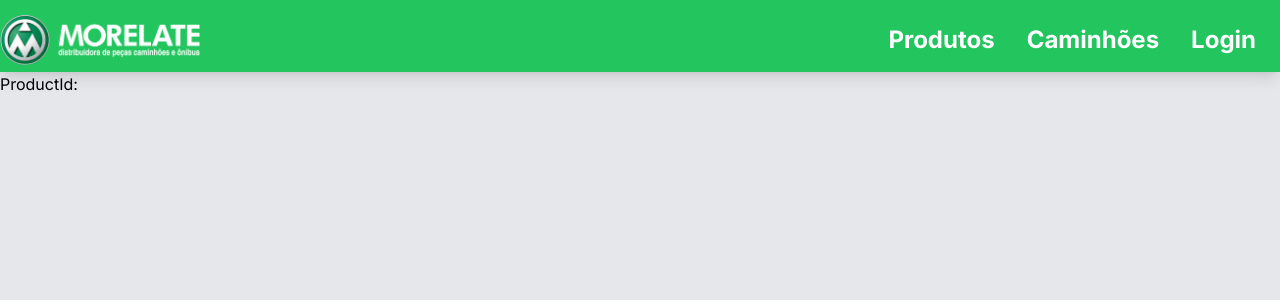
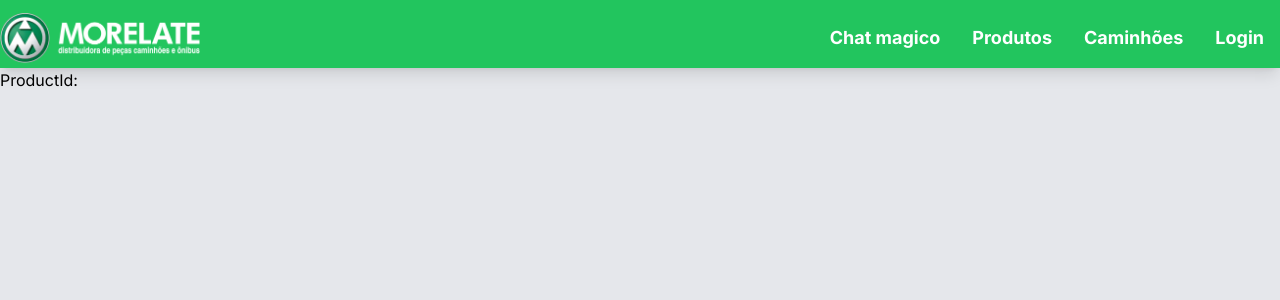
Before and after one commit to Tutuacs/Fullstack---NestJs-NextJs, a Next.js app in the folder client/: page /products in a window 1280 px wide. Shown: the top 300 px of the page. Built offline with nearby package versions, Linux system fonts and the light colour scheme; no server answers.

Commit message:
navbar responsive

```diff
--- a/client/src/components/Navbar.tsx
+++ b/client/src/components/Navbar.tsx
@@ -1,35 +1,19 @@
-import { ROLE } from "@/common/role.enums";
-import { authOptions } from "@/utils/authOptions";
-import { getServerSession } from "next-auth";
+"use client";
+
+import { useState } from "react";
+import Link from "next/link";
 import Image from "next/image";
-import Link from "next/link";
-import { usePathname } from "next/navigation";
 
-export default async function Navbar() {
-  const session = await getServerSession(authOptions);
+export default function Navbar() {
+  const [isOpen, setIsOpen] = useState(false);
 
-  if (session) {
-    if (session.profile.role === ROLE.ADMIN) {
-      return (
-        <main>
-          <Link href="/">Admin Home</Link>
-          <Link href="/login">Admin page</Link>
-          <Link href="/register">User</Link>
-        </main>
-      );
-    }
+  const toggleMenu = () => {
+    setIsOpen(!isOpen);
+  };
 
   return (
-      <main>
-        <Link href="/">User Home</Link>
-        <Link href="/login">Cart</Link>
-        <Link href="/register">User</Link>
-      </main>
-    );
-  }
-
-  return (
-    <main className="flex justify-between pt-2 bg-green-500 shadow-lg">
+    <>
+      <main className="flex items-center justify-between pt-2 bg-green-500 shadow-lg">
         <div className="flex items-center">
           <Link className="py-1" href="/">
             <Image
@@ -40,26 +24,73 @@ export default async function Navbar() {
             />
           </Link>
         </div>
-      <div className="flex items-center mr-2">
+        <div className={`flex items-center md:hidden ${
+              isOpen ? "mr-0" : "mr-2"
+            }`}>
+          <button
+            onClick={toggleMenu}
+            className={`p-2 text-2xl mb-0 py-4 rounded-tl-lg font-bold focus:outline-none ${
+              isOpen ? "text-white bg-green-800 px-8" : "text-white"
+            }`}
+          >
+            Menu
+          </button>
+        </div>
+        <div className="hidden md:flex md:items-end md:text-end md:mr-0">
           <Link
-          className="p-4 my-0 text-2xl font-bold text-white hover:rounded-t-lg hover:text-slate-800 hover:bg-gray-200"
+            className="p-4 my-0 text-lg font-bold text-white md:mr-0 hover:rounded-t-lg hover:text-slate-800 hover:bg-gray-200"
+            href="/magic-chat"
+          >
+            Chat magico
+          </Link>
+          <Link
+            className="p-4 my-0 text-lg font-bold text-white hover:rounded-t-lg hover:text-slate-800 hover:bg-gray-200"
             href="/products"
           >
             Produtos
           </Link>
           <Link
-          className="p-4 my-0 text-2xl font-bold text-white hover:rounded-t-lg hover:text-slate-800 hover:bg-gray-200"
+            className="p-4 my-0 text-lg font-bold text-white hover:rounded-t-lg hover:text-slate-800 hover:bg-gray-200"
             href="/trucks"
           >
             Caminhões
           </Link>
           <Link
-          className="p-4 my-0 text-2xl font-bold text-white hover:rounded-t-lg hover:text-slate-800 hover:bg-gray-200"
+            className="p-4 my-0 text-lg font-bold text-white hover:rounded-t-lg hover:text-slate-800 hover:bg-gray-200"
             href="/login"
           >
             Login
           </Link>
         </div>
       </main>
+      {isOpen && (
+        <div className="absolute right-0 items-end w-32 mt-0 mr-0 bg-green-800 rounded-bl-lg md:hidden">
+          <Link
+            className="block p-4 my-0 mr-2 text-sm font-bold text-white rounded-r-lg hover:text-slate-800 hover:bg-gray-200"
+            href="/magic-chat"
+          >
+            Chat magico
+          </Link>
+          <Link
+            className="block p-4 my-0 mr-2 text-sm font-bold text-white rounded-r-lg hover:text-slate-800 hover:bg-gray-200"
+            href="/products"
+          >
+            Produtos
+          </Link>
+          <Link
+            className="block p-4 my-0 mr-2 text-sm font-bold text-white rounded-r-lg hover:text-slate-800 hover:bg-gray-200"
+            href="/trucks"
+          >
+            Caminhões
+          </Link>
+          <Link
+            className="block p-4 my-0 mr-2 text-sm font-bold text-white rounded-r-lg hover:text-slate-800 hover:bg-gray-200"
+            href="/login"
+          >
+            Login
+          </Link>
+        </div>
+      )}
+    </>
   );
 }
```
Also changed, not shown: client/src/app/products/_components/ProductCard.tsx (added), client/src/app/products/_components/ProductInfo.tsx (added), client/src/app/products/_components/RelatedProducts.tsx (added). Lines whose indentation alone changed are shown as unchanged.
